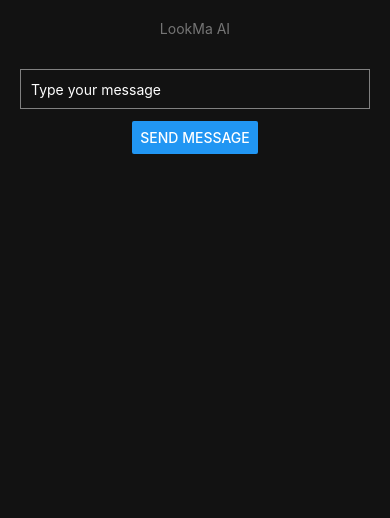
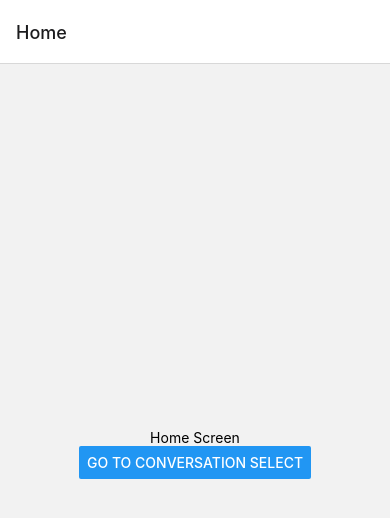
Before and after one commit to SamPatt/lookma, a React Native app: screen /Home in a window 390 px wide. Shown: the top 518 px of the page. Built offline with nearby package versions, Linux system fonts and the light colour scheme.

Commit message:
Adds basic screens and navigation

```diff
--- a/App.js
+++ b/App.js
@@ -1,75 +1,22 @@
-import React, { useState } from 'react';
-import { StatusBar } from 'expo-status-bar';
-import { StyleSheet, Text, View, TextInput, Button, ScrollView } from 'react-native';
-import { fetchCompletion } from './src/services/api'; // Adjust the path as necessary
+import React from 'react';
+import { NavigationContainer } from '@react-navigation/native';
+import { createNativeStackNavigator } from '@react-navigation/native-stack';
+import HomeScreen from './src/screens/HomeScreen';
+import ConvoSelectScreen from './src/screens/ConvoSelectScreen';
+import ConvoScreen from './src/screens/ConvoScreen';
+import SettingsScreen from './src/screens/SettingsScreen';
+
+const Stack = createNativeStackNavigator();
 
 export default function App() {
-  const [message, setMessage] = useState('');
-  const [response, setResponse] = useState('');
-
-  const sendMessage = async () => {
-    try {
-      const completion = await fetchCompletion(message, 0.7, 150, false);
-      // Extracting the content from the response
-      if (completion.choices && completion.choices.length > 0 && completion.choices[0].message) {
-        setResponse(completion.choices[0].message.content);
-      } else {
-        setResponse('No valid response from server');
-      }
-    } catch (error) {
-      console.error('Error sending message:', error);
-      setResponse('Error sending message');
-    }
-  };
-
-
   return (
-    <View style={styles.container}>
-      <Text style={styles.textStyle}>LookMa AI</Text>
-      <TextInput
-        style={styles.input}
-        onChangeText={setMessage}
-        value={message}
-        placeholder="Type your message"
-      />
-      <Button
-        title="Send Message"
-        onPress={sendMessage}
-      />
-      <ScrollView style={styles.responseContainer}>
-        <Text style={styles.responseText}>{response}</Text>
-      </ScrollView>
-      <StatusBar style="auto" />
-    </View>
+    <NavigationContainer>
+      <Stack.Navigator initialRouteName="Home">
+        <Stack.Screen name="Home" component={HomeScreen} />
+        <Stack.Screen name="ConvoSelectScreen" component={ConvoSelectScreen} />
+        <Stack.Screen name="ConvoScreen" component={ConvoScreen} />
+        <Stack.Screen name="Settings" component={SettingsScreen} />
+      </Stack.Navigator>
+    </NavigationContainer>
   );
 }
-
-const styles = StyleSheet.create({
-  container: {
-    flex: 1,
-    backgroundColor: '#121212',
-    alignItems: 'center',
-    justifyContent: 'center',
-    padding: 20,
-  },
-  textStyle: {
-    color: '#757575',
-    marginBottom: 20,
-  },
-  input: {
-    height: 40,
-    margin: 12,
-    borderWidth: 1,
-    padding: 10,
-    color: 'white',
-    borderColor: 'gray',
-    width: '100%',
-  },
-  responseContainer: {
-    marginTop: 20,
-    width: '100%',
-  },
-  responseText: {
-    color: '#757575',
-  },
-});
--- a/package.json
+++ b/package.json
@@ -10,10 +10,14 @@
   },
   "dependencies": {
     "@react-native-async-storage/async-storage": "^1.21.0",
+    "@react-navigation/native": "^6.1.9",
+    "@react-navigation/native-stack": "^6.9.17",
     "expo": "~50.0.2",
     "expo-status-bar": "~1.11.1",
     "react": "18.2.0",
-    "react-native": "0.73.2"
+    "react-native": "0.73.2",
+    "react-native-safe-area-context": "^4.8.2",
+    "react-native-screens": "^3.29.0"
   },
   "devDependencies": {
     "@babel/core": "^7.20.0"
--- /dev/null
+++ b/src/screens/ConvoScreen.js
@@ -0,0 +1,10 @@
+import React from 'react';
+import { View, Text } from 'react-native';
+
+export default function ConvoScreen() {
+  return (
+    <View style={{ flex: 1, alignItems: 'center', justifyContent: 'center' }}>
+      <Text>Conversation Screen</Text>
+    </View>
+  );
+}
--- /dev/null
+++ b/src/screens/ConvoSelectScreen.js
@@ -0,0 +1,14 @@
+import React from 'react';
+import { View, Text, Button } from 'react-native';
+
+export default function ConvoSelectScreen({ navigation }) {
+  return (
+    <View style={{ flex: 1, alignItems: 'center', justifyContent: 'center' }}>
+      <Text>Conversation Select Screen</Text>
+      <Button
+        title="Go to Conversation"
+        onPress={() => navigation.navigate('ConvoScreen')}
+      />
+    </View>
+  );
+}
--- /dev/null
+++ b/src/screens/HomeScreen.js
@@ -0,0 +1,14 @@
+import React from 'react';
+import { View, Text, Button } from 'react-native';
+
+export default function HomeScreen({ navigation }) {
+  return (
+    <View style={{ flex: 1, alignItems: 'center', justifyContent: 'center' }}>
+      <Text>Home Screen</Text>
+      <Button
+        title="Go to Conversation Select"
+        onPress={() => navigation.navigate('ConvoSelectScreen')}
+      />
+    </View>
+  );
+}
--- /dev/null
+++ b/src/screens/SettingsScreen.js
@@ -0,0 +1,10 @@
+import React from 'react';
+import { View, Text } from 'react-native';
+
+export default function SettingsScreen() {
+  return (
+    <View style={{ flex: 1, alignItems: 'center', justifyContent: 'center' }}>
+      <Text>Settings Screen</Text>
+    </View>
+  );
+}
```
Also changed, not shown: 1 other file (tests, documents, lock files or other folders).
